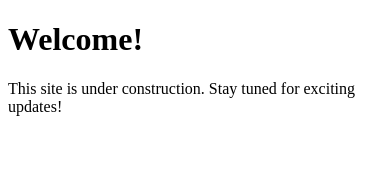
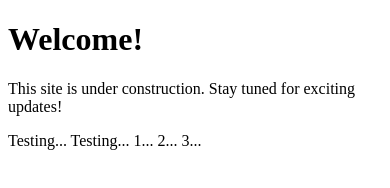
Before and after one commit to jbc1995/jbc1995.github.io, a plain HTML site: page index.html in a window 390 px wide. Drawn offline with Linux system fonts and the light colour scheme.

Commit message:
testing live refresh on mobile

```diff
--- a/index.html
+++ b/index.html
@@ -7,6 +7,7 @@
 
 <h1>Welcome!</h1>
 <p>This site is under construction. Stay tuned for exciting updates!</p>
+<p>Testing... Testing... 1... 2... 3...</p>
 <script>alert('Hello There!');</script>
 </body>
 </html>
```
